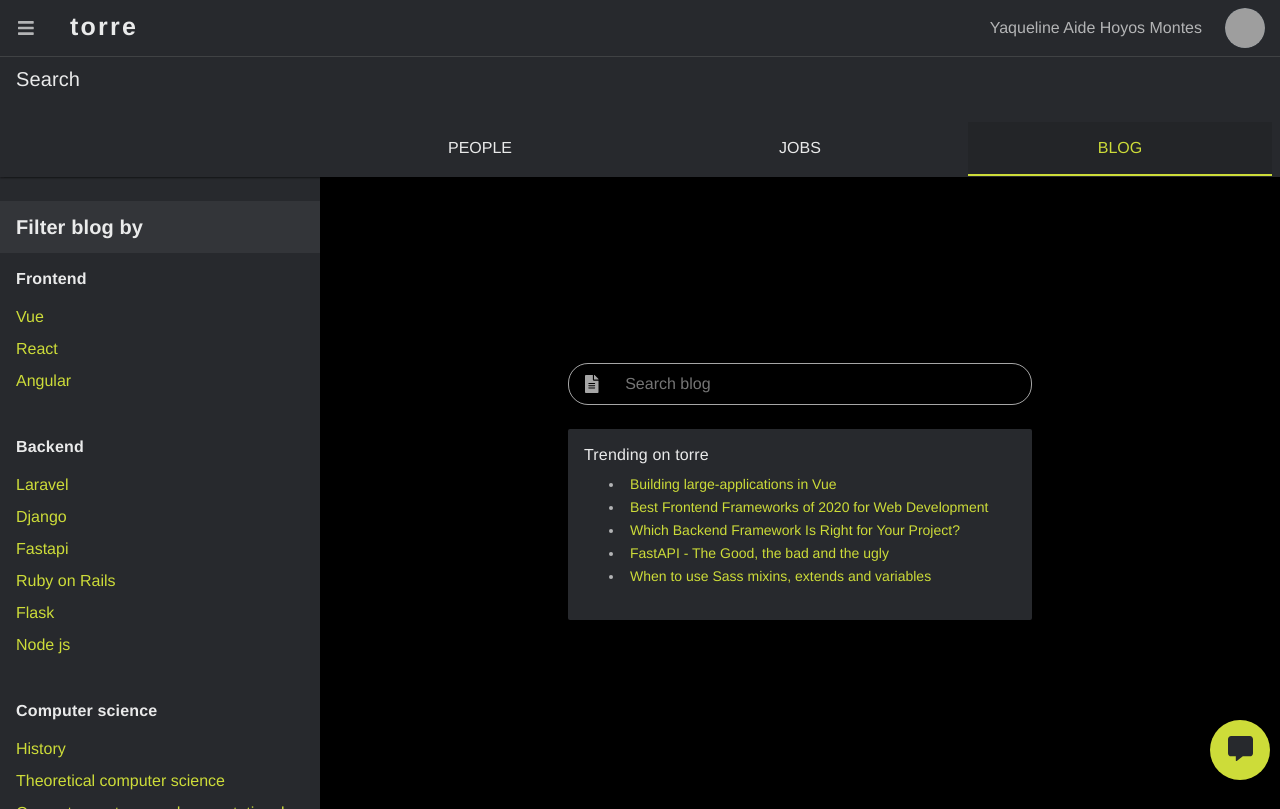
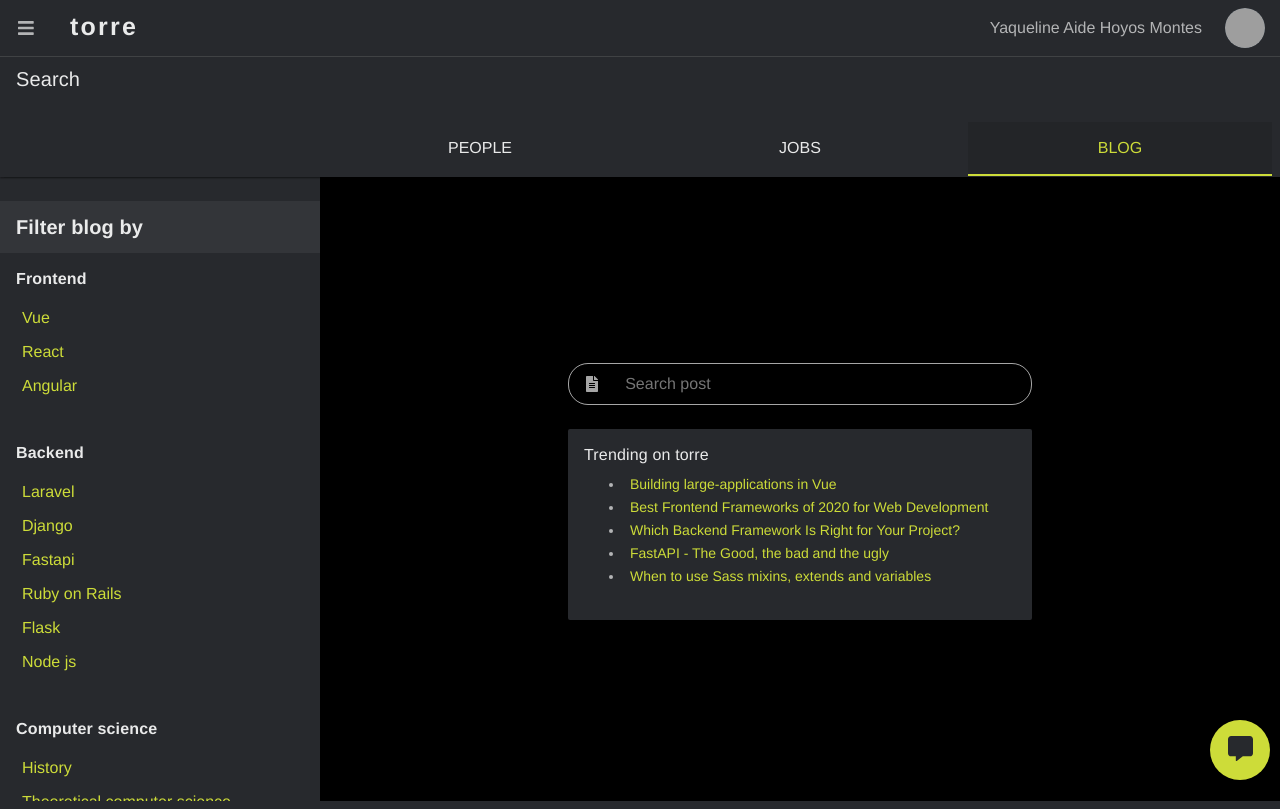
Before and after one commit to yaquelinehoyos/torre, a Vue app: page / in a window 1280 px wide. Built offline with nearby package versions, Linux system fonts and the light colour scheme; grey boxes are pictures that could not be loaded; a web font is replaced by a local one.

Commit message:
post card and post view

```diff
--- a/src/App.vue
+++ b/src/App.vue
@@ -27,26 +27,10 @@ export default {
   font-family: "Muli", Helvetica, Arial, sans-serif;
   -webkit-font-smoothing: antialiased;
   -moz-osx-font-smoothing: grayscale;
-  text-align: center;
   color: get-opacity($color-white, 0.9);
 }
 
 .float {
-  position: fixed;
-  width: 60px;
-  height: 60px;
-  bottom: 20px;
-  right: 10px;
-  background-color: $primary-color;
-  color: $background-color;
-  font-size: 25px;
-  border-radius: 50px;
-  text-align: center;
-  outline: none;
-  border: none;
-}
-
-.my-float {
-  margin-top: 22px;
+  @include float-button;
 }
 </style>
--- a/src/components/Blog.vue
+++ b/src/components/Blog.vue
@@ -1,10 +1,10 @@
 <template>
-  <div class="blog">
-    <div class="blog__input-content">
+  <div class="blog" id="blog">
+    <div class="blog__input-content" id="search-input">
       <i class="fas fa-file-alt blog__input-content--icon"></i>
       <input
         v-model="postName"
-        placeholder="Search blog"
+        placeholder="Search post"
         v-on:keyup.enter="search"
       />
     </div>
@@ -26,7 +26,10 @@
         <li><button>When to use Sass mixins, extends and variables</button></li>
       </ul>
     </div>
-    <div v-if="thereIsSearch">
+    <div class="blog__card__post" v-if="thereIsSearch">
+      <div class="blog__card__post--subtitle">
+        Showing results 1-20 of around 50
+      </div>
       <template v-for="subject in subjects">
         <Post v-bind:key="subject" />
       </template>
@@ -45,7 +48,7 @@ export default {
   data() {
     return {
       thereIsSearch: false,
-      subjects: [1],
+      subjects: [1, 2, 3, 4, 5, 6, 7],
       postName: null
     };
   },
@@ -53,8 +56,14 @@ export default {
     postName() {
       if (this.postName == null || this.postName == "") {
         this.thereIsSearch = false;
+        document.getElementById("blog").style.height = "calc(100vh - 220px)";
+        document.getElementById("search-input").style.width = "50%";
       }
     }
+  },
+  mounted() {
+    document.getElementById("blog").style.height = "calc(100vh - 220px)";
+    document.getElementById("search-input").style.width = "50%";
   },
   methods: {
     goTo(subject) {
@@ -65,6 +74,8 @@ export default {
     search() {
       this.thereIsSearch = true;
       console.info(this.postName);
+      document.getElementById("blog").style.height = "auto";
+      document.getElementById("search-input").style.width = "80%";
     }
   }
 };
@@ -72,14 +83,13 @@ export default {
 
 <style lang="scss" scoped>
 .blog {
-  height: calc(100vh - 220px);
   display: flex;
   align-items: center;
   justify-content: center;
   flex-direction: column;
   &__input-content {
     &--icon {
-      font-size: 18px;
+      font-size: 16px;
       margin: 0 auto;
       align-self: center;
       color: get-opacity($color-white, 0.65);
@@ -102,6 +112,13 @@ export default {
         @include button-link;
       }
     }
+    &__post {
+      width: 50%;
+      &--subtitle {
+        color: hsla(0, 0%, 100%, 0.65);
+        margin: 40px 0px 18px 0px;
+      }
+    }
   }
 }
 
@@ -111,6 +128,9 @@ export default {
   }
   .blog__card {
     width: 90%;
+    &__post {
+      width: 90%;
+    }
   }
 }
 </style>
--- a/src/components/Jobs.vue
+++ b/src/components/Jobs.vue
@@ -37,7 +37,7 @@ export default {
   flex-direction: column;
   &__input-content {
     &--icon {
-      font-size: 18px;
+      font-size: 16px;
       margin: 0 auto;
       align-self: center;
       color: get-opacity($color-white, 0.65);
--- a/src/components/Layout/Header.vue
+++ b/src/components/Layout/Header.vue
@@ -97,6 +97,7 @@ export default {
 }
 
 .header {
+  background-color: $background-color !important;
   &__nav {
     height: 56px;
     &--option {
@@ -134,6 +135,7 @@ export default {
   }
   &__search {
     height: 56px;
+    background-color: $background-color !important;
     color: get-opacity($color-white, 0.9) !important;
     margin-top: 8px;
     padding: 0px 8px;
@@ -150,6 +152,7 @@ export default {
   }
   &__sections {
     height: 56px;
+    background-color: $background-color;
     display: grid;
     grid-template-columns: repeat(4, 1fr);
     justify-content: center;
--- a/src/components/Layout/Sidebar.vue
+++ b/src/components/Layout/Sidebar.vue
@@ -5,74 +5,84 @@
       <div class="sidebar__list__subject">
         <h3 class="sidebar__list__subject--subtitle">Frontend</h3>
         <div class="sidebar__list__subject--item">
-          <a href="#">Vue</a>
+          <button class="sidebar__list__subject--item--link">Vue</button>
         </div>
         <div class="sidebar__list__subject--item">
-          <a href="#">React</a>
+          <button class="sidebar__list__subject--item--link">React</button>
         </div>
         <div class="sidebar__list__subject--item">
-          <a href="#">Angular</a>
+          <button class="sidebar__list__subject--item--link">Angular</button>
         </div>
       </div>
 
       <div class="sidebar__list__subject">
         <h3 class="sidebar__list__subject--subtitle">Backend</h3>
         <div class="sidebar__list__subject--item">
-          <a href="#">Laravel</a>
+          <button class="sidebar__list__subject--item--link">Laravel</button>
         </div>
         <div class="sidebar__list__subject--item">
-          <a href="#">Django</a>
+          <button class="sidebar__list__subject--item--link">Django</button>
         </div>
         <div class="sidebar__list__subject--item">
-          <a href="#">Fastapi</a>
+          <button class="sidebar__list__subject--item--link">Fastapi</button>
         </div>
         <div class="sidebar__list__subject--item">
-          <a href="#">Ruby on Rails</a>
+          <button class="sidebar__list__subject--item--link">
+            Ruby on Rails
+          </button>
         </div>
         <div class="sidebar__list__subject--item">
-          <a href="#">Flask</a>
+          <button class="sidebar__list__subject--item--link">Flask</button>
         </div>
         <div class="sidebar__list__subject--item">
-          <a href="#">Node js</a>
+          <button class="sidebar__list__subject--item--link">Node js</button>
         </div>
       </div>
 
       <div class="sidebar__list__subject">
         <h3 class="sidebar__list__subject--subtitle">Computer science</h3>
         <div class="sidebar__list__subject--item">
-          <a href="#">History</a>
+          <button class="sidebar__list__subject--item--link">History</button>
         </div>
         <div class="sidebar__list__subject--item">
-          <a href="#">Theoretical computer science</a>
+          <button class="sidebar__list__subject--item--link">
+            Theoretical computer science
+          </button>
         </div>
         <div class="sidebar__list__subject--item">
-          <a href="#">Computer systems and computational processes</a>
+          <button class="sidebar__list__subject--item--link">
+            Computer systems and computational processes
+          </button>
         </div>
         <div class="sidebar__list__subject--item">
-          <a href="#">Artificial intelligence</a>
+          <button class="sidebar__list__subject--item--link">
+            Artificial intelligence
+          </button>
         </div>
         <div class="sidebar__list__subject--item">
-          <a href="#">Applied computer science</a>
+          <button class="sidebar__list__subject--item--link">
+            Applied computer science
+          </button>
         </div>
       </div>
 
       <div class="sidebar__list__subject">
         <h3 class="sidebar__list__subject--subtitle">Language(s)</h3>
         <div class="sidebar__list__subject--item">
-          <div class="sidebar__list__subject--item--language">
+          <div class="sidebar__list__subject--item--input">
             <input placeholder="Language(s)" />
           </div>
-          <button>GO</button>
+          <button class="sidebar__list__subject--item--button">GO</button>
         </div>
       </div>
 
       <div class="sidebar__list__subject">
         <h3 class="sidebar__list__subject--subtitle">Author</h3>
         <div class="sidebar__list__subject--item">
-          <div class="sidebar__list__subject--item--language">
+          <div class="sidebar__list__subject--item--input">
             <input placeholder="Author" />
           </div>
-          <button>GO</button>
+          <button class="sidebar__list__subject--item--button">GO</button>
         </div>
       </div>
     </div>
@@ -87,10 +97,10 @@ export default {
 
 <style lang="scss" scoped>
 .sidebar {
+  height: calc(100vh - 176px);
   padding-top: 24px;
   text-align: left;
   overflow-y: scroll;
-  height: calc(100vh - 168px);
   &--title {
     background: hsla(0, 0%, 100%, 0.06);
     margin: 0;
@@ -117,10 +127,10 @@ export default {
         padding-bottom: 8px;
         display: flex;
         align-items: center;
-        a {
-          color: $primary-color;
+        &--link {
+          @include button-link;
         }
-        &--language {
+        &--input {
           background-color: $background-color;
           padding: 8px 16px 4px;
           border: 1px solid rgba($color-white, 0.65);
@@ -133,8 +143,8 @@ export default {
             border: 1px solid rgba($color-white, 0.9);
           }
         }
-        button {
-          @include primary-button;
+        &--button {
+          @include primary-button($background-button, $primary-color);
         }
       }
     }
--- a/src/components/People.vue
+++ b/src/components/People.vue
@@ -32,7 +32,7 @@ export default {
   flex-direction: column;
   &__input-content {
     &--icon {
-      font-size: 18px;
+      font-size: 16px;
       margin: 0 auto;
       align-self: center;
       color: get-opacity($color-white, 0.65);
--- a/src/components/Sections.vue
+++ b/src/components/Sections.vue
@@ -61,5 +61,22 @@ export default {
 .blog-section {
   background-color: black;
   padding: 24px 16px;
+  height: calc(100vh - 176px);
+  overflow-y: scroll;
+}
+
+.blog-section::-webkit-scrollbar-track {
+  background-color: #e9ecef;
+}
+
+.blog-section::-webkit-scrollbar {
+  width: 5px;
+  background-color: #f5f5f5;
+}
+
+.blog-section::-webkit-scrollbar-thumb {
+  border-radius: 20px;
+  -webkit-box-shadow: inset 0 0 6px rgba(0, 0, 0, 0.1);
+  background-color: rgba(0, 0, 0, 0.1);
 }
 </style>
--- a/src/router/index.js
+++ b/src/router/index.js
@@ -1,6 +1,7 @@
 import Vue from "vue";
 import VueRouter from "vue-router";
 import Search from "../views/Search.vue";
+import Post from "../views/Post.vue";
 
 Vue.use(VueRouter);
 
@@ -9,6 +10,11 @@ const routes = [
     path: "/",
     name: "Search",
     component: Search
+  },
+  {
+    path: "/post/:id",
+    name: "Post",
+    component: Post
   }
 ];
 
--- /dev/null
+++ b/src/views/Post.vue
@@ -0,0 +1,24 @@
+<template>
+  <div class="post container">
+    <h2 class="post--title">Soy un post</h2>
+  </div>
+</template>
+
+<script>
+export default {
+  name: "Post"
+};
+</script>
+
+<style lang="scss" scoped>
+.post {
+  padding: 50px 24px;
+  &--title {
+    text-align: center;
+    font-size: 30px;
+    font-weight: 700;
+    letter-spacing: 0.05em;
+    color: get-opacity($color-white, 0.9);
+  }
+}
+</style>
```
Also changed, not shown: src/CSS/_globals.scss (+21 -4 lines), src/components/Post.vue (+93 -2 lines).
